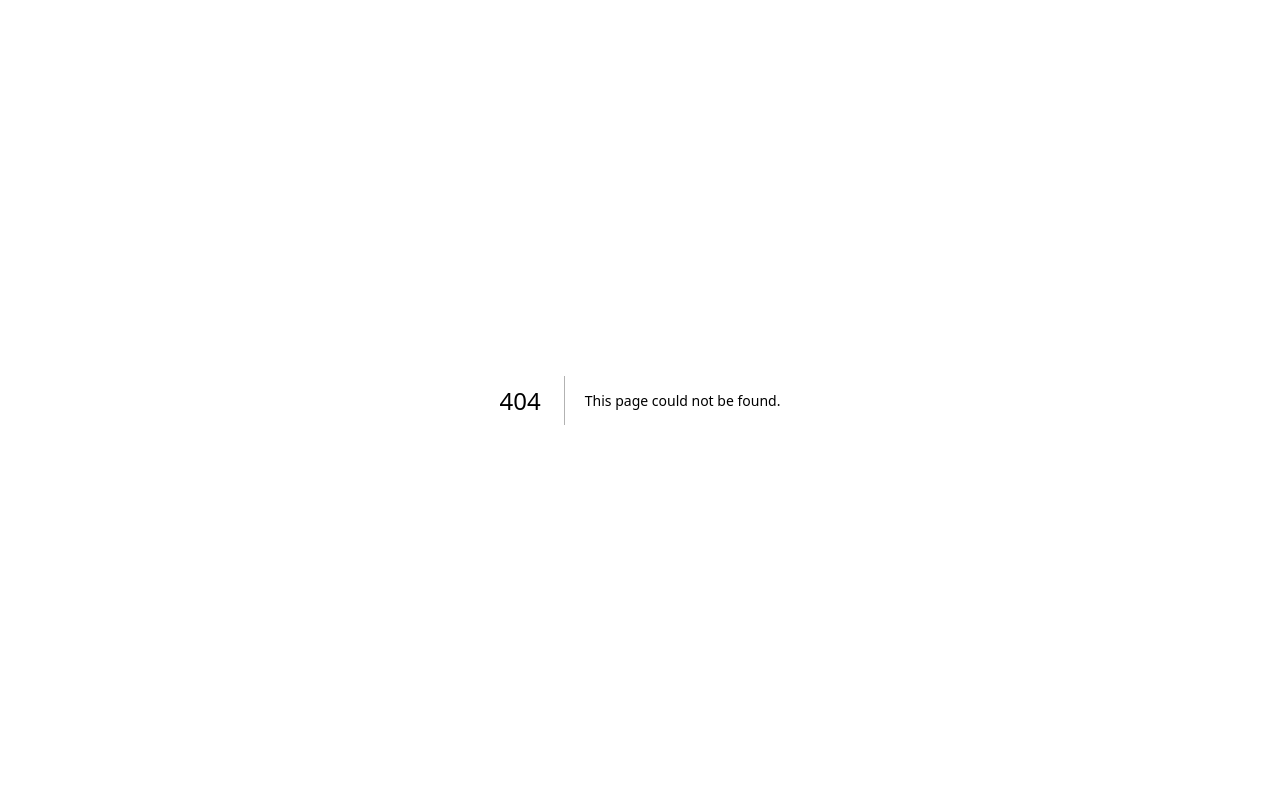
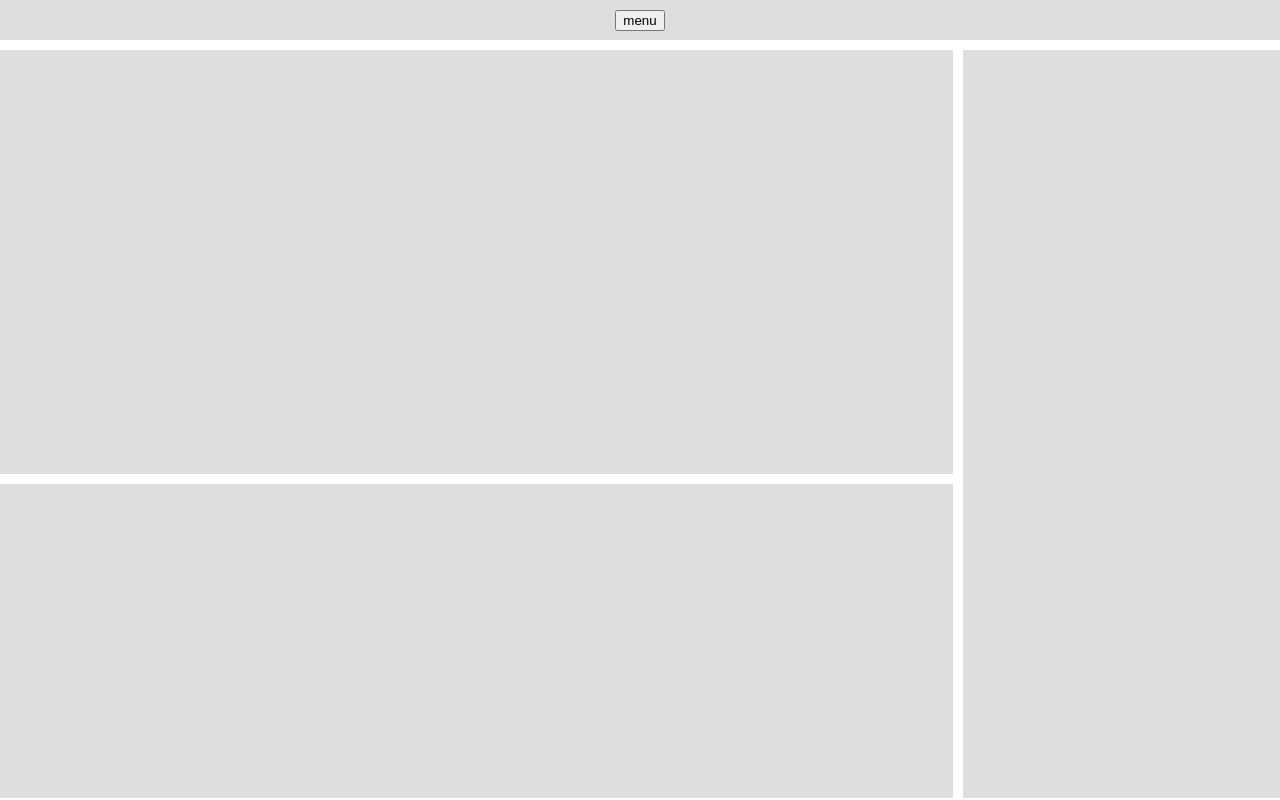
Before and after one commit to madamski9/PackageDeliveryApp, a Next.js app in the folder my-app/: page /mainPage in a window 1280 px wide. Before the commit this address had no page. Built offline with nearby package versions, Linux system fonts and the light colour scheme.

Commit message:
mainPage menu i grid

```diff
--- a/my-app/pages/index.js
+++ b/my-app/pages/index.js
@@ -26,6 +26,7 @@ const HomePage = () => {
             })
             if (response.ok) {
                 console.log("Login successful")
+                router.push("/mainPage")
             } else {
                 setError("error during logging in")
             }
--- /dev/null
+++ b/my-app/pages/mainPage.js
@@ -0,0 +1,44 @@
+import { useState, useEffect } from "react";
+import { useRouter } from "next/router";
+import { useSearchParams } from "next/navigation";
+
+const mainPage = () => {
+    const router = useRouter()
+    const [menuVisible, setMenuVisible] = useState(false)
+
+    const handleMenuClick = () => {
+        console.log("przycisk dziala")
+        setMenuVisible(!menuVisible)
+    }
+
+    return (
+        <div className="body">
+            <div className="mainHeader">
+                <button
+                    className="menu"
+                    onClick={handleMenuClick}
+                >
+                    menu
+                </button>
+            </div>
+            <div className="mainPage">
+                <div className="main-1">
+
+                </div>
+                <div className="main-2">
+
+                </div>
+                <div className="main-3">
+
+                </div>
+            </div>
+            {menuVisible && (
+                <div className="menuPage">
+                    menu
+                </div>
+            )}
+        </div>
+    )
+}
+
+export default mainPage
--- a/my-app/styles/globals.css
+++ b/my-app/styles/globals.css
@@ -99,3 +99,56 @@
     width: 10px;
     height: 0px;
 }
+.mainPage {
+    display: grid;
+    grid-template-columns: 3fr 1fr;
+    grid-template-rows: auto auto;
+    gap: 10px;
+}
+.mainHeader {
+    background-color: rgb(222, 222, 222);
+    width: 100%;
+    height: 5vh;
+    display: flex;
+    align-items: center;
+    justify-content: center;
+    color: white;
+    margin-bottom: 10px;
+}
+.main-1, .main-3 {
+    background-color: rgb(222, 222, 222);
+    color: white;
+    display: flex;
+    align-items: center;
+    justify-content: center;
+}
+.main-1 {
+    height: 53vh;
+}
+.main-3 {
+    height: 39.3vh;
+}
+
+.main-2 {
+    background-color: rgb(222, 222, 222);
+    color: white;
+    display: flex;
+    align-items: center;
+    justify-content: center;
+    height: 93.5vh;
+    grid-row: span 2;
+}
+
+.menuPage {
+    position: absolute;
+    height: 100%;
+    width: 320px;
+    background-color: red;
+    top: 0;
+    border-top-right-radius: 15px;
+    border-bottom-right-radius: 15px;
+    margin-left: 0;
+}
+.body {
+    margin: -8px;
+}
```
